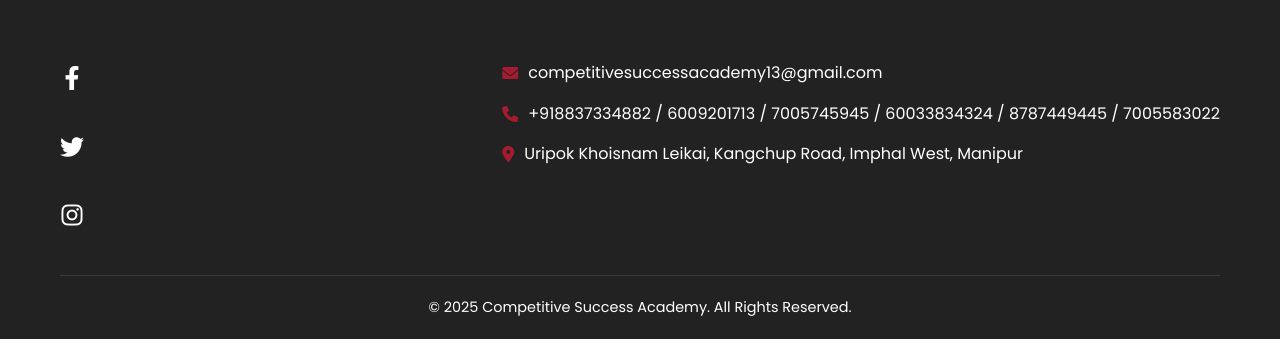
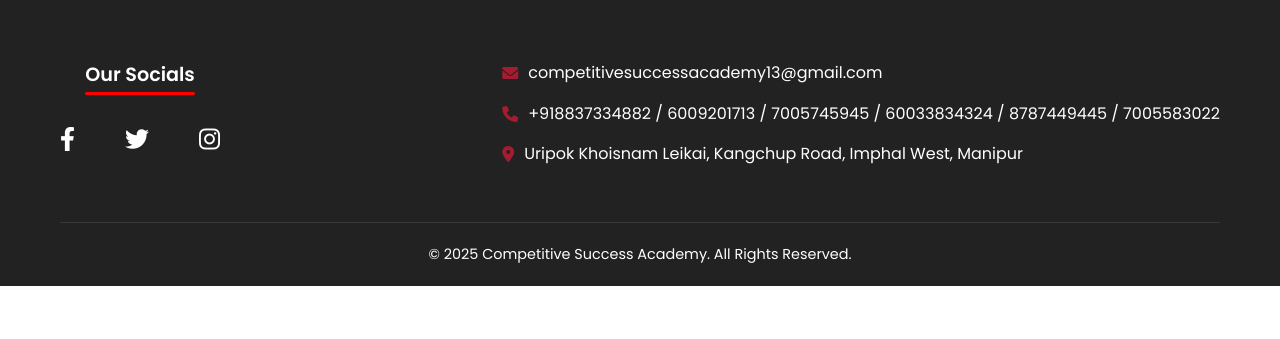
Before and after one commit to russelkh/competitive-success-academy, a Flask app: page / in a window 1280 px wide. Shown: the part 4809-5148 px from the top of the page. After the commit the page ends 5095 px from the top, so only its background shows below. Run offline with Flask 3, Linux system fonts and the light colour scheme.

Commit message:
Update layout.html

```diff
--- a/templates/layout.html
+++ b/templates/layout.html
@@ -47,11 +47,16 @@
     <div class="container">
       <div class="footer-content">
         <div class="social-links">
-          <a href="{{ layout.footer.social_links.facebook }}" class="social-icon"><i class="fab fa-facebook-f"></i></a>
-          <a href="{{ layout.footer.social_links.twitter }}" class="social-icon"><i class="fab fa-twitter"></i></a>
-          <a href="{{ layout.footer.social_links.instagram }}" class="social-icon"><i class="fab fa-instagram"></i></a>
+          <p class="socials-text">Our Socials</p>
+          <div class="icons-row">
+            <a href="{{ layout.footer.social_links.facebook }}" class="social-icon"><i class="fab fa-facebook-f"></i></a>
+            <a href="{{ layout.footer.social_links.twitter }}" class="social-icon"><i class="fab fa-twitter"></i></a>
+            <a href="{{ layout.footer.social_links.instagram }}" class="social-icon"><i class="fab fa-instagram"></i></a>
+          </div>
         </div>
+
         <div class="contact-info">
+
           <p><i class="fas fa-envelope"></i> {{ layout.footer.contact_email }}</p>
           <p><i class="fas fa-phone"></i> {{ layout.footer.contact_phone }}</p>
           <p><i class="fas fa-map-marker-alt"></i> {{ layout.footer.contact_address }}</p>
```
